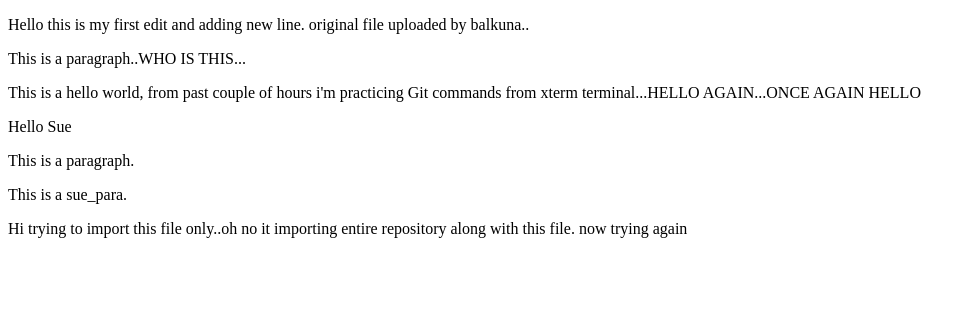
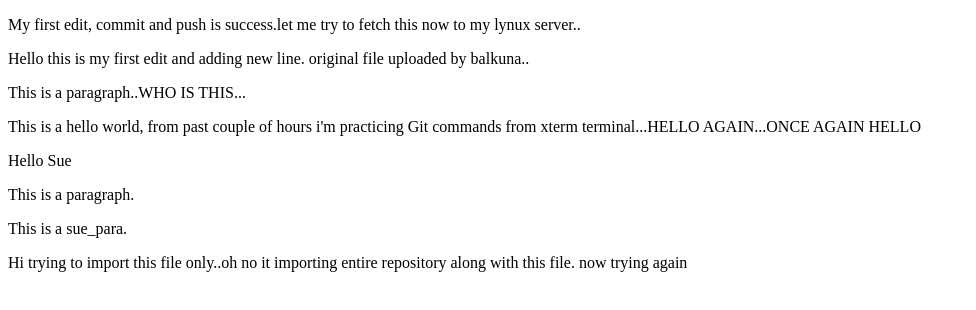
Before and after one commit to sssOne/Web_dev, a plain HTML site: page firsthtml.html in a window 1280 px wide. Shown: the whole page, without its empty margins (0-976 px from the left). Drawn offline with Linux system fonts and the light colour scheme.

Commit message:
version 1.2
fetching organization file changes this time.

```diff
--- a/firsthtml.html
+++ b/firsthtml.html
@@ -1,6 +1,7 @@
 <!DOCTYPE html>
 <html>
 <body>
+ <p> My first edit, commit and push is success.let me try to fetch this now to my lynux server..</p>
  <p>Hello this is my first edit and adding new line. original file uploaded by balkuna..</p>
 <p>This is a paragraph..WHO IS THIS...</p>
 <p>This is a hello world, from past couple of hours i'm practicing Git commands from xterm terminal...HELLO AGAIN...ONCE AGAIN HELLO</p>
```
